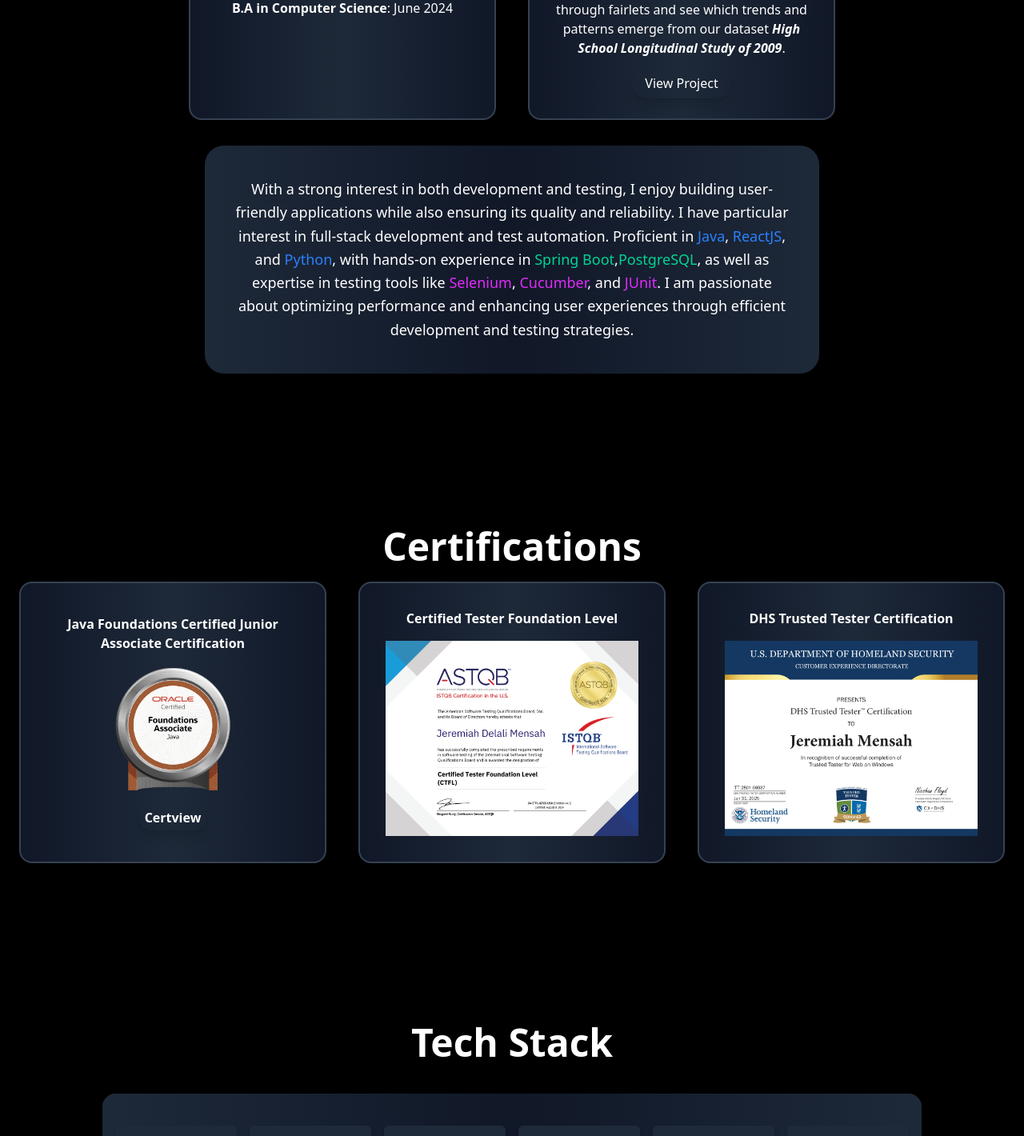
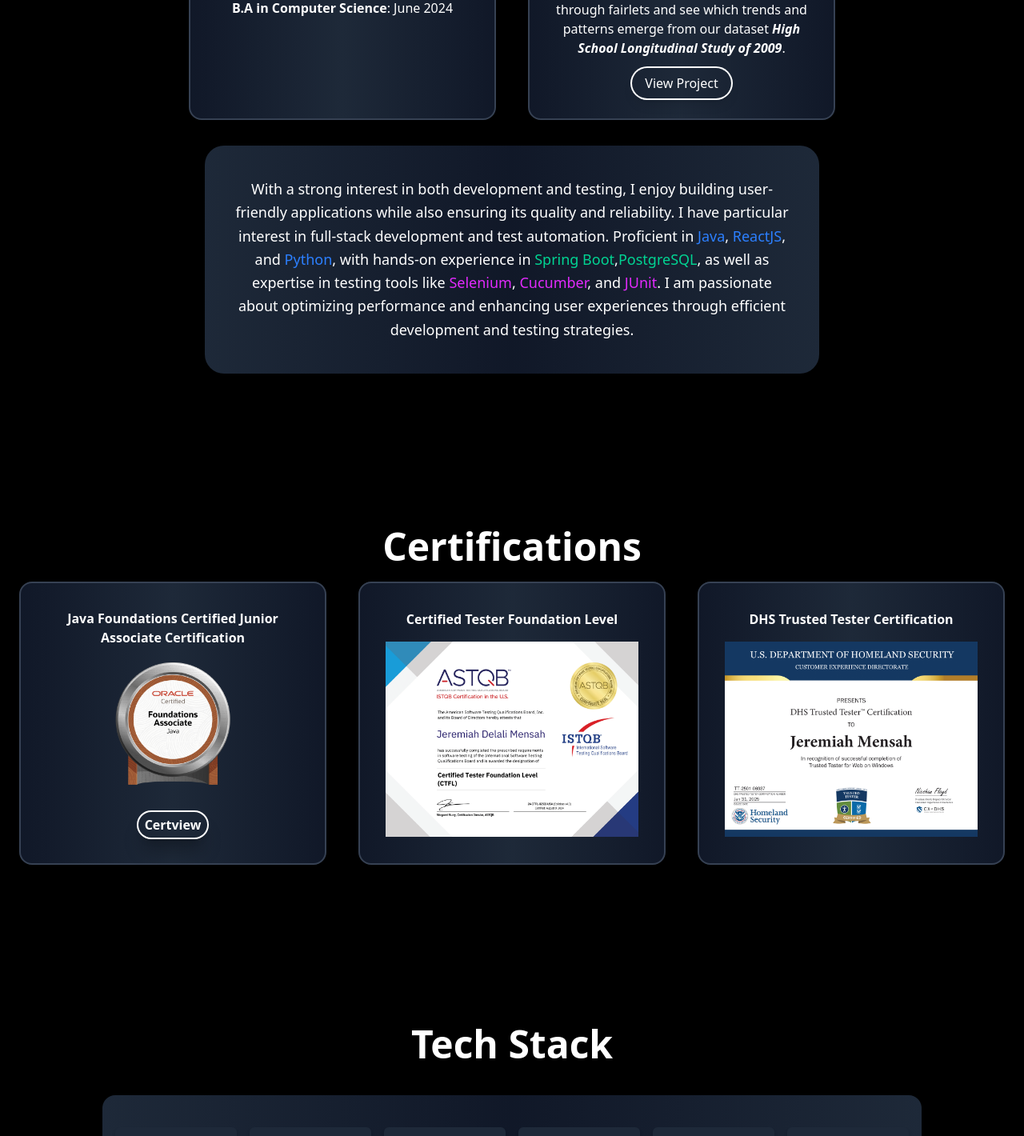
Before and after one commit to jmensah365/Portfolio, a React (Vite) app in the folder portfolio-frontend/: page / in a window 1280 px wide. Shown: the part 1158-2578 px from the top of the page at 80% size. Built offline with nearby package versions, Linux system fonts and the light colour scheme.

Commit message:
updating styling of homepage

```diff
--- a/portfolio-frontend/src/components/Certifications/CertificationCards/JavaCertCard.jsx
+++ b/portfolio-frontend/src/components/Certifications/CertificationCards/JavaCertCard.jsx
@@ -9,9 +9,10 @@ function JavaCert() {
             <a
                 href='https://lnkd.in/gZx5ggZN'
                 target='_blank'
-                className='font-semibold mt-4 hover:bg-blue-600 transition delay-100 duration-300 ease-in-out hover:-translate-y-1 hover:scale-105 cursor-pointer rounded-full shadow-lg px-2 py-1'
+                className='font-semibold mt-8 hover:bg-blue-600 transition delay-100 duration-300 ease-in-out hover:-translate-y-1 hover:scale-105 cursor-pointer rounded-full shadow-xl/30 ring-2 px-2 py-1'
             >
-                Certview</a>
+                Certview
+                </a>
         </div>
     )
 }
--- a/portfolio-frontend/src/components/CheckOutMyExperience/SDECard.jsx
+++ b/portfolio-frontend/src/components/CheckOutMyExperience/SDECard.jsx
@@ -10,7 +10,7 @@ function SDECard() {
     return (
         <section className= ' text-white'>
         <div className='flex items-center justify-center'>
-            <div onClick={() => navigateTo('/SDE')} className="flex flex-col border-2 border-gray-700 rounded-2xl bg-gradient-to-r from-gray-900 via-gray-800 to-gray-900 shadow-lg p-8 w-96 cursor-pointer hover:animate-pulse">
+            <div onClick={() => navigateTo('/SDE')} className="flex flex-col border-2 border-gray-700 rounded-2xl bg-gradient-to-r from-gray-900 via-gray-800 to-gray-900 shadow-lg p-8 w-96 cursor-pointer hover:animate-pulse hover:outline-4 outline-blue-400 hover:outline-double">
                 <h3 className="text-xl font-bold mb-5 text-center">Check out my SDE Experience!</h3>
                 {/* <div className="border-2 border-gray-700 rounded-2xl mb-5 overflow-hidden"> */}
                     <img
--- a/portfolio-frontend/src/components/CheckOutMyExperience/SDETCard.jsx
+++ b/portfolio-frontend/src/components/CheckOutMyExperience/SDETCard.jsx
@@ -10,7 +10,7 @@ function SDETCard() {
     return (
         <section className=' text-white'>
             <div className='flex items-center justify-center'>
-                <div onClick={() => navigateTo('/SDET')} className="flex flex-col border-2 border-gray-700 rounded-2xl bg-gradient-to-r from-gray-900 via-gray-800 to-gray-900 shadow-lg p-8 w-96 cursor-pointer hover:animate-pulse">
+                <div onClick={() => navigateTo('/SDET')} className="flex flex-col border-2 border-gray-700 rounded-2xl bg-gradient-to-r from-gray-900 via-gray-800 to-gray-900 shadow-lg p-8 w-96 cursor-pointer hover:animate-pulse  hover:outline-4 outline-blue-400 hover:outline-double">
                     <h3 className="text-xl font-bold mb-5 text-center">Check out my SDET Experience!</h3>
                     {/* <div className="border-2 border-gray-700 rounded-2xl mb-5 overflow-hidden"> */}
                     <img
--- a/portfolio-frontend/src/components/Education/EducationCards/COMPSCard.jsx
+++ b/portfolio-frontend/src/components/Education/EducationCards/COMPSCard.jsx
@@ -13,7 +13,7 @@ function COMPSCard() {
                 <a
                     href="https://cs.carleton.edu/cs_comps/2324/fairnessInClustering/final-results/index.html"
                     target="_blank"
-                    className="px-4 py-2 text-white rounded-full hover:bg-blue-600 transition delay-100 duration-300 ease-in-out hover:-translate-y-2 hover:scale-105 shadow-lg"
+                    className="px-4 py-2 text-white rounded-full hover:bg-blue-600 transition delay-100 duration-300 ease-in-out hover:-translate-y-2 hover:scale-105 shadow-lg ring-2"
                 >
                     View Project
                 </a>
--- a/portfolio-frontend/src/components/TechStack/ProgrammingLanguages.jsx
+++ b/portfolio-frontend/src/components/TechStack/ProgrammingLanguages.jsx
@@ -46,7 +46,7 @@ function ProgrammingLanguages() {
                 ].map((tech, index) => (
                     <div
                         key={index}
-                        className={'flex flex-col items-center justify-center p-3 rounded-md bg-gray-800 hover:bg-gray-700 transition-transform duration-300 transform hover:scale-105 shadow-md hover:border-2 border-blue-400'}
+                        className={'flex flex-col items-center justify-center p-3 rounded-md bg-gray-800 hover:bg-gray-700 transition-transform duration-300 transform hover:scale-105 shadow-md hover:outline-3 outline-blue-400 hover:outline-double'}
                     >
                         <div className="text-lg mb-2">{tech.icon}</div>
                         <h3 className="text-2xl font-bold text-center">{tech.name}</h3>
```
